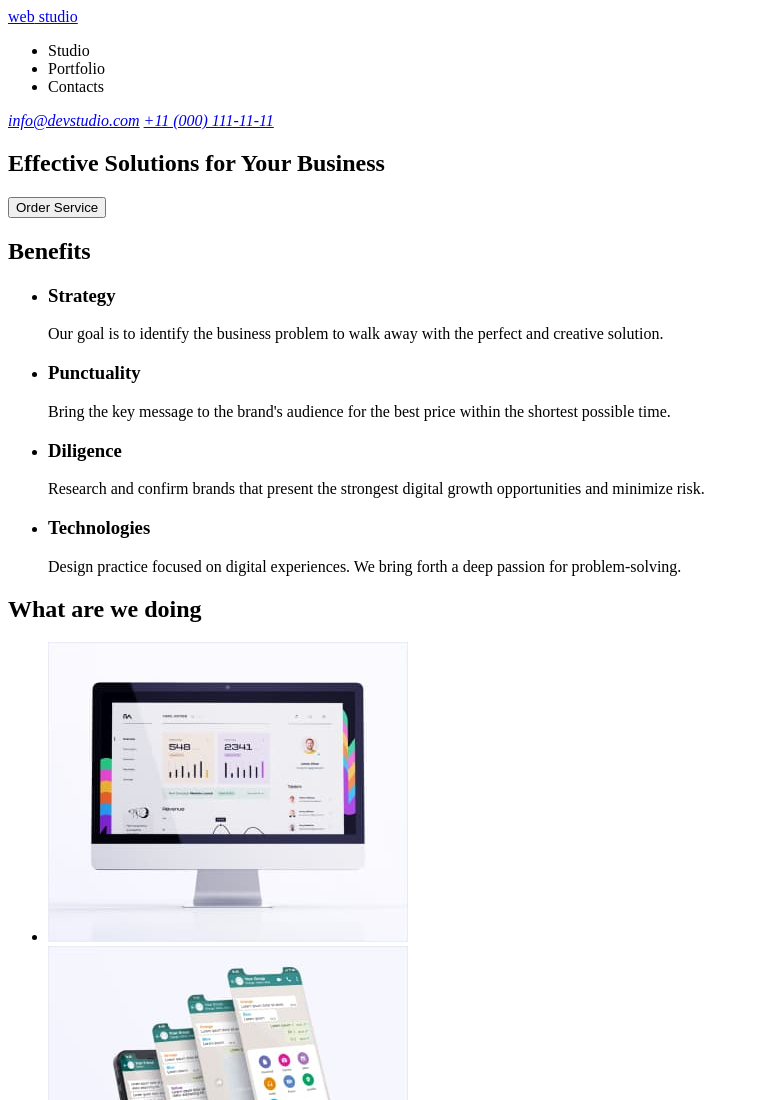
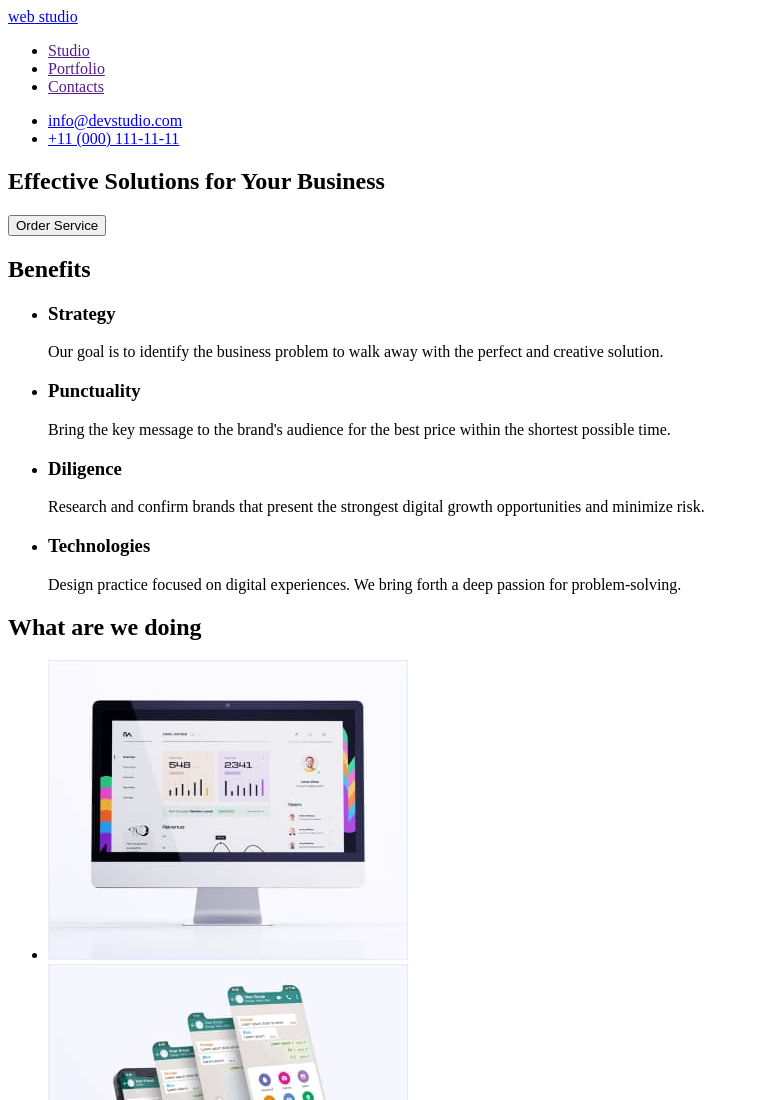
Before and after one commit to Elvira9797/goit-markup-hw-01, a plain HTML site: page index.html in a window 1280 px wide. Shown: the top 1100 px of the page, without its empty margins (0-759 px from the left). Drawn offline with Linux system fonts and the light colour scheme.

Commit message:
Correction of mistakes

```diff
--- a/index.html
+++ b/index.html
@@ -4,7 +4,7 @@
     <meta charset="UTF-8">
     <meta http-equiv="X-UA-Compatible" content="IE=edge">
     <meta name="viewport" content="width=device-width, initial-scale=1.0">
-    <title>goit-hw-1</title>
+    <title>Web Studio</title>
   </head>
   <body>
     <header>
@@ -14,16 +14,16 @@
           studio
         </a>
         <ul>
-          <li><a href=""></a>Studio</li>
-          <li><a href=""></a>Portfolio</li>
-          <li><a href=""></a>Contacts</li>
+          <li><a href="">Studio</a></li>
+          <li><a href="">Portfolio</a></li>
+          <li><a href="">Contacts</a></li>
         </ul>
       </nav>
 
-      <address>
-        <a href="mailto:info@devstudio.com">info@devstudio.com</a>
-        <a href="tel:+110001111111">+11 (000) 111-11-11</a>
-      </address>
+      <ul>
+        <li><a href="mailto:info@devstudio.com">info@devstudio.com</a></li>
+        <li><a href="tel:+110001111111">+11 (000) 111-11-11</a></li>
+      </ul>
     </header>
 
     <main>
```
